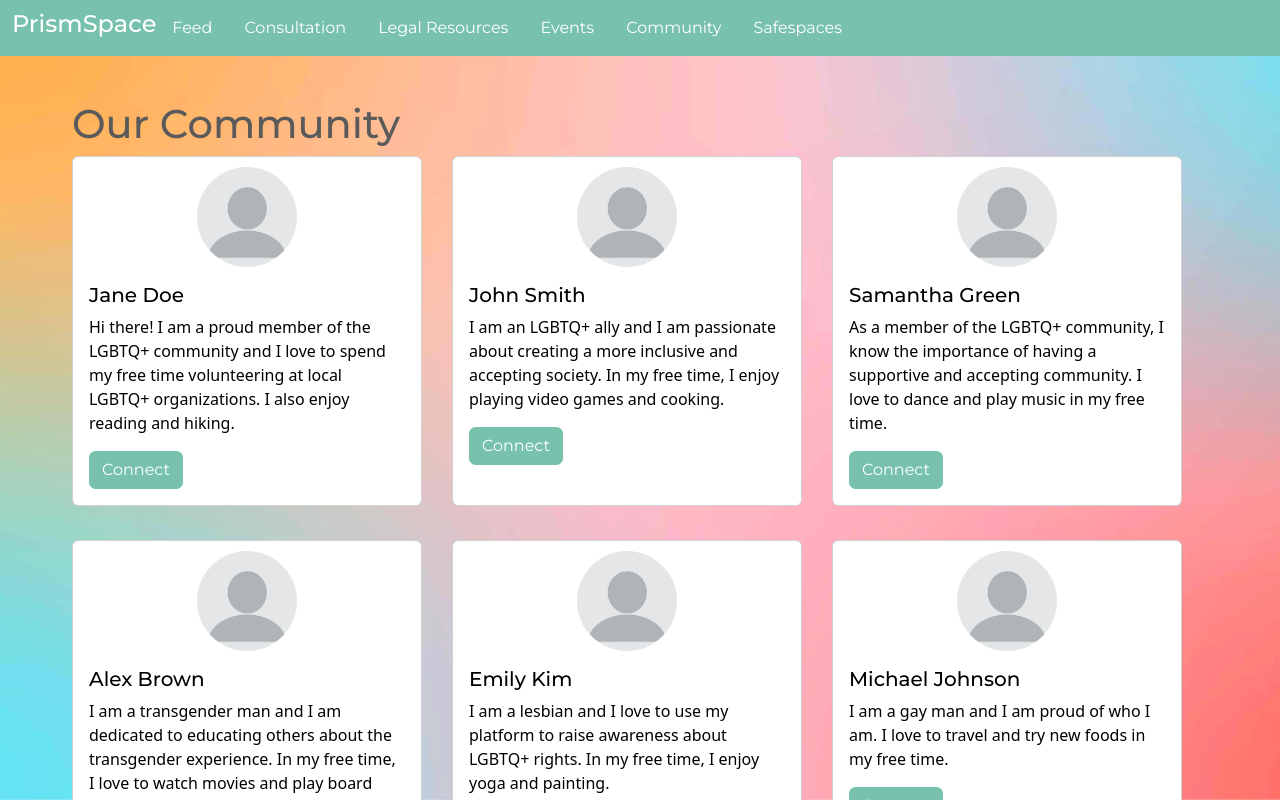
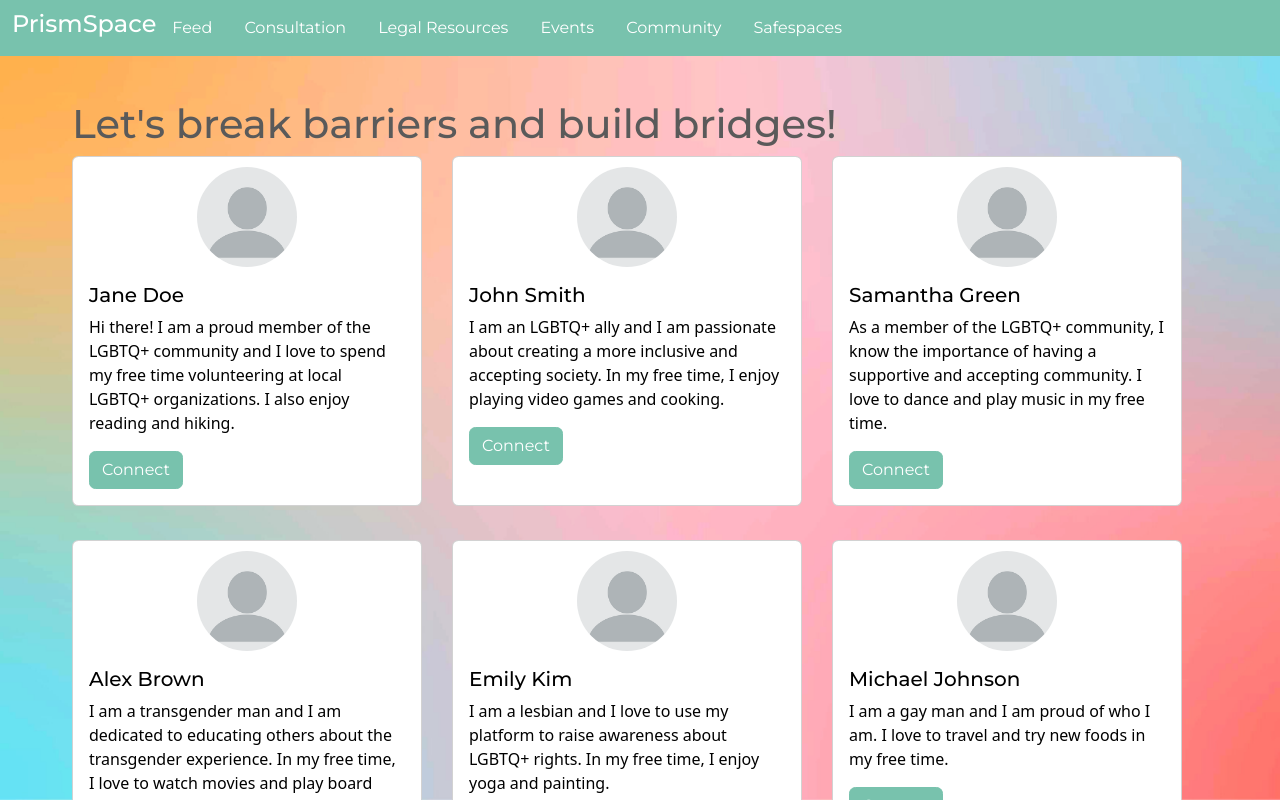
Before and after one commit to chayakusi/PrismSpace, a React (Create React App) app: page /community in a window 1280 px wide. Built offline with nearby package versions, Linux system fonts and the light colour scheme.

Commit message:
minor changes

```diff
--- a/src/Community.js
+++ b/src/Community.js
@@ -16,7 +16,7 @@ const Community = () => {
     <>
     <Navbar/>
     <div className="container" style={styleobj}>
-      <h1>Our Community</h1>
+      <h1>Let's break barriers and build bridges!</h1>
       <MemberGrid members={members} />
     </div>
     </>
--- a/src/LegalResources.js
+++ b/src/LegalResources.js
@@ -26,7 +26,7 @@ const LegalResources = () => {
           <Card.Text>
             {resource.content}
           </Card.Text>
-          <Card.Link href={resource.src}>Learn More</Card.Link>
+          <Card.Link href={resource.source}>Learn More</Card.Link>
         </Card.Body>
       </Card>
     </Col>
```
